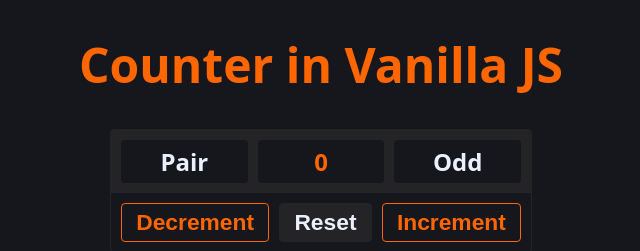
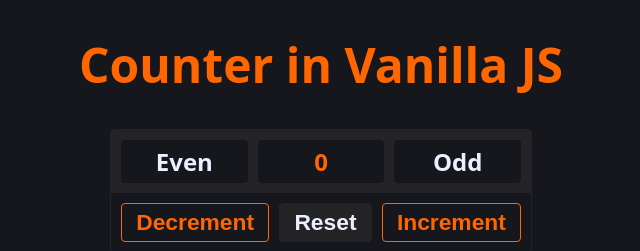
Before and after one commit to rr69sport/counter-js-vanilla, a plain HTML site: page index.html in a window 1280 px wide. Shown: the top 251 px of the page, 319-959 px from the left. Drawn offline with Linux system fonts and the light colour scheme.

Commit message:
Change "Pair" for "Even"

```diff
--- a/index.html
+++ b/index.html
@@ -13,7 +13,7 @@
   <h1 class="title">Counter in Vanilla JS</h1>
   <div class="section">
     <div class="info">
-      <p id="pair" class="type">Pair</p>
+      <p id="pair" class="type">Even</p>
       <p id="count" class="count zero">0</p>
       <p id="odd" class="type">Odd</p>
     </div>
```
